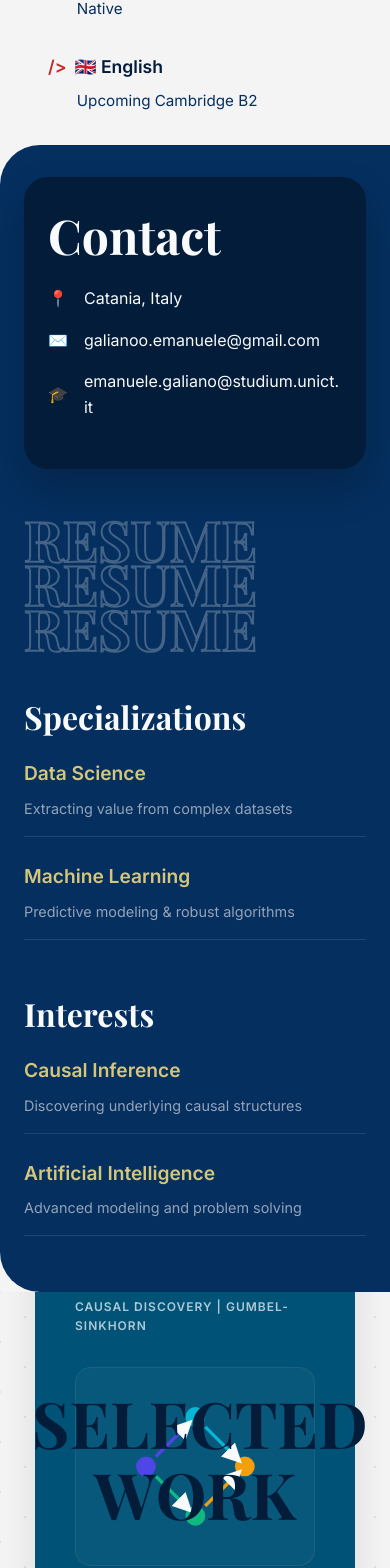
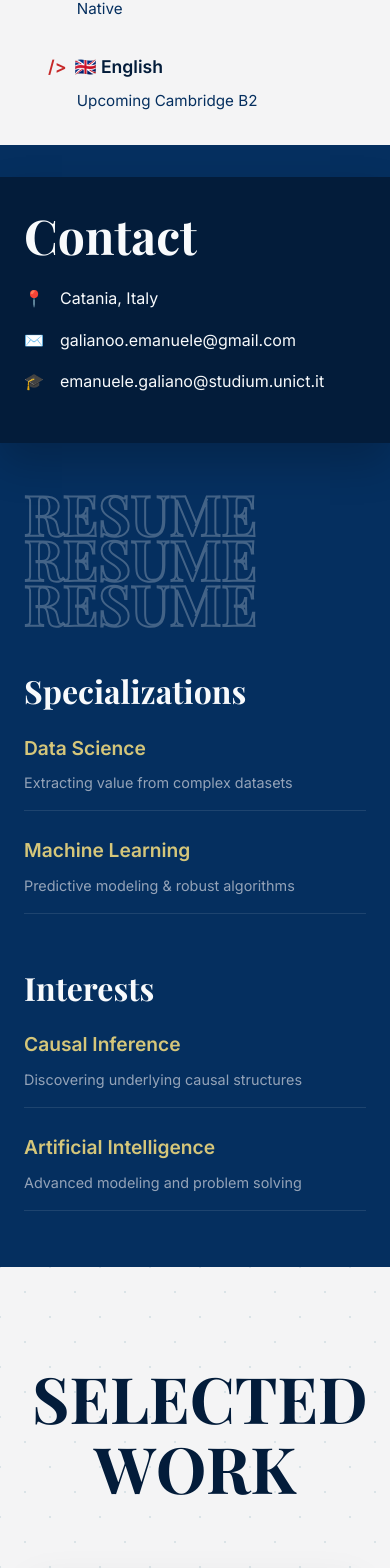
Before and after one commit to emanuelegaliano/portfolio, a React (Vite) app: page / in a window 390 px wide. Shown: the part 3533-5101 px from the top of the page. Built offline with nearby package versions, Linux system fonts and the light colour scheme; a web font is replaced by a local one.

Commit message:
Refine mobile layout: edge-to-edge styling, fix overlapping elements, disable carousel

```diff
--- a/src/App.css
+++ b/src/App.css
@@ -791,6 +791,9 @@
   .split-left, .split-right {
     padding: 2rem 1.5rem;
   }
+  .split-right {
+    border-radius: 0;
+  }
   .interests-grid {
     grid-template-columns: 1fr;
     gap: 2rem;
@@ -816,10 +819,14 @@
     position: relative;
     top: 0;
     left: 0;
-    width: 100%;
-    max-width: 100%;
+    width: calc(100% + 3rem) !important;
+    max-width: none !important;
+    margin-left: -1.5rem;
+    margin-right: -1.5rem;
     margin-bottom: 3rem;
-    border-radius: 24px;
+    border-radius: 0 !important; /* Flat edge-to-edge */
+    border-left: none !important;
+    border-right: none !important;
     padding: 2rem 1.5rem;
     box-sizing: border-box;
   }
@@ -851,20 +858,40 @@
     left: auto !important;
     right: auto !important;
     width: 100% !important;
-    max-width: 320px !important;
+    max-width: 100% !important; /* Edge to edge */
     height: auto !important;
     opacity: 1 !important;
     z-index: 1 !important;
     margin: 0 auto !important;
     pointer-events: auto !important;
+    border-radius: 0 !important; /* Flat */
+    border-left: none !important;
+    border-right: none !important;
   }
-  .carousel-controls {
-    display: none;
+  .carousel-btn {
+    display: none !important;
+  }
+  .carousel-container {
+    height: auto !important;
+    display: block !important;
   }
   /* Fix Beyond Code header squishing on tiny screens */
   .ph-card-header {
     flex-wrap: wrap;
     gap: 0.5rem;
+  }
+  .ph-grid {
+    grid-template-columns: 1fr !important;
+    gap: 0;
+  }
+  .ph-card {
+    padding: 2rem 1.5rem;
+    border-radius: 0 !important; /* Flat */
+    width: 100vw !important;
+    max-width: 100vw !important;
+    margin-left: calc(-50vw + 50%); /* Break out of container */
+    border-left: none !important;
+    border-right: none !important;
   }
 }
 
@@ -1029,12 +1056,3 @@
   color: var(--text-muted);
   font-size: 0.95rem;
 }
-
-@media (max-width: 768px) {
-  .ph-grid {
-    grid-template-columns: 1fr;
-  }
-  .ph-card {
-    padding: 2rem;
-  }
-}
```
